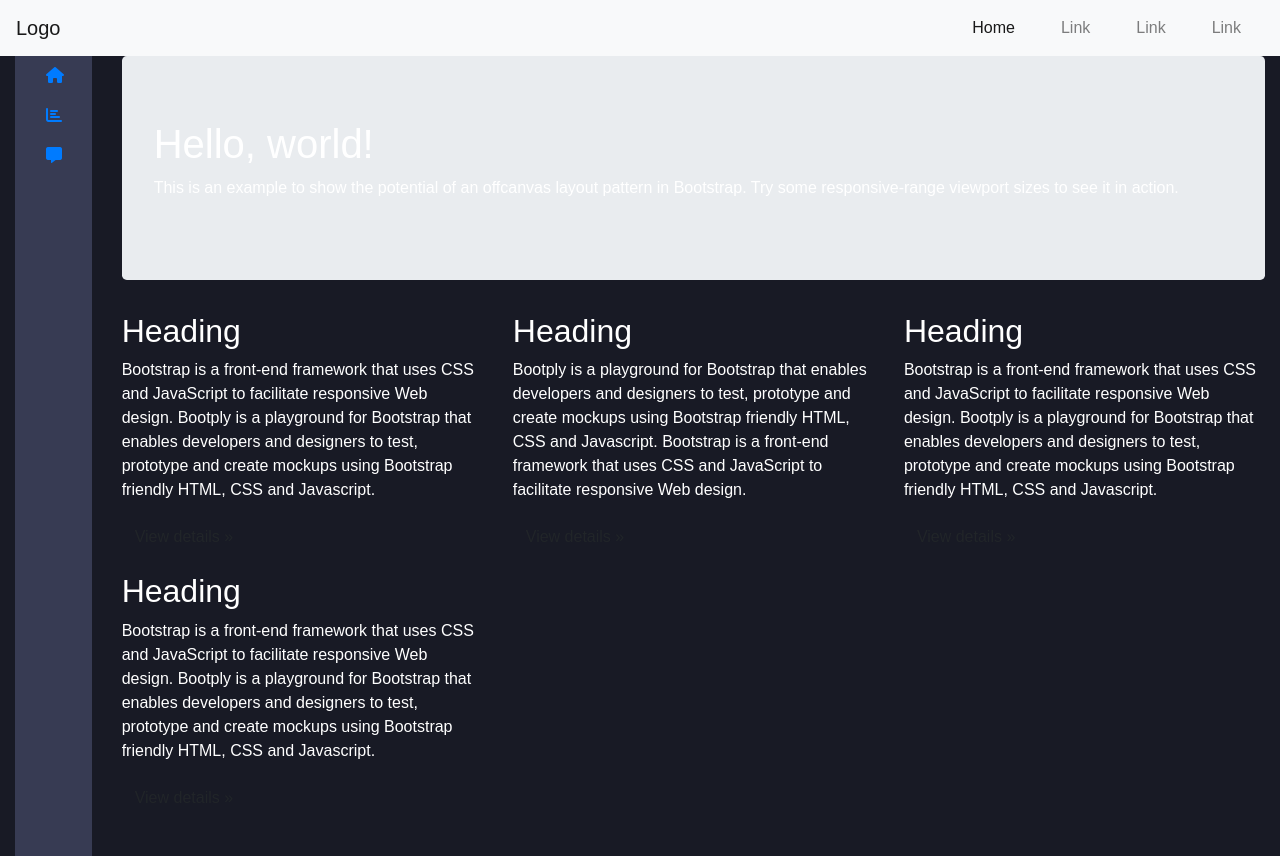
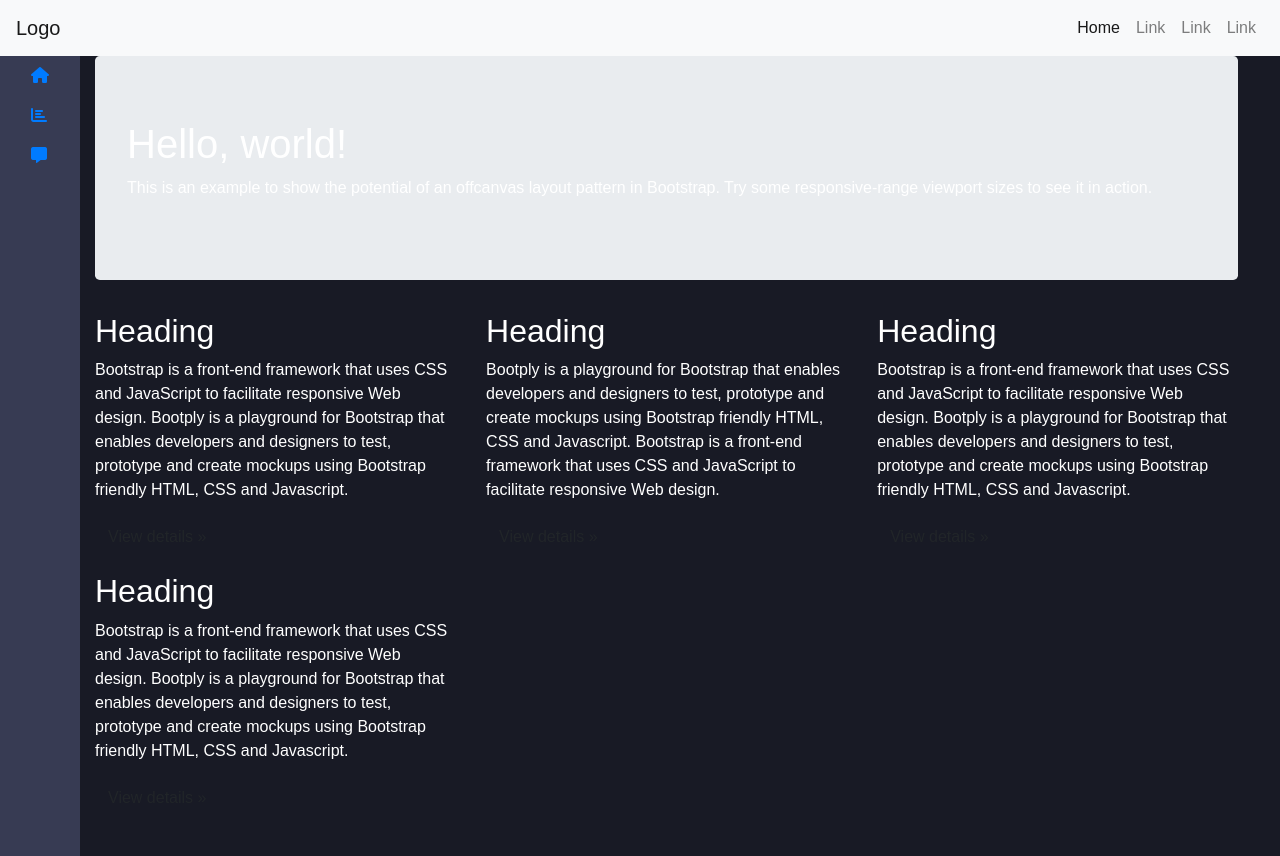
Before and after one commit to struninb/GroupProject3, a plain HTML site: page sidebar.html in a window 1280 px wide. Shown: the top 856 px of the page. Drawn offline with nearby package versions, Linux system fonts and the light colour scheme.

Commit message:
Update gigmor.css

```diff
--- a/css/gigmor.css
+++ b/css/gigmor.css
@@ -87,16 +87,20 @@ padding: 15px;
     width: 65px;
   }
   .nav-item {
-    margin: 0px 15px;
+    margin: 0px 0px;
   }
 
   .sidebar-nav {
 height:100vh;
 initial-letter-align:left;
     background-color: #373B53 !important;
+    max-width: 80px;
+  }
+#sidebar {
+  background-color: #373B53 !important;
+  max-width: 80px;
 
-  }
-
+}
 
   /* Navigation dropdown menu */
  .dropdown-menu {
```
